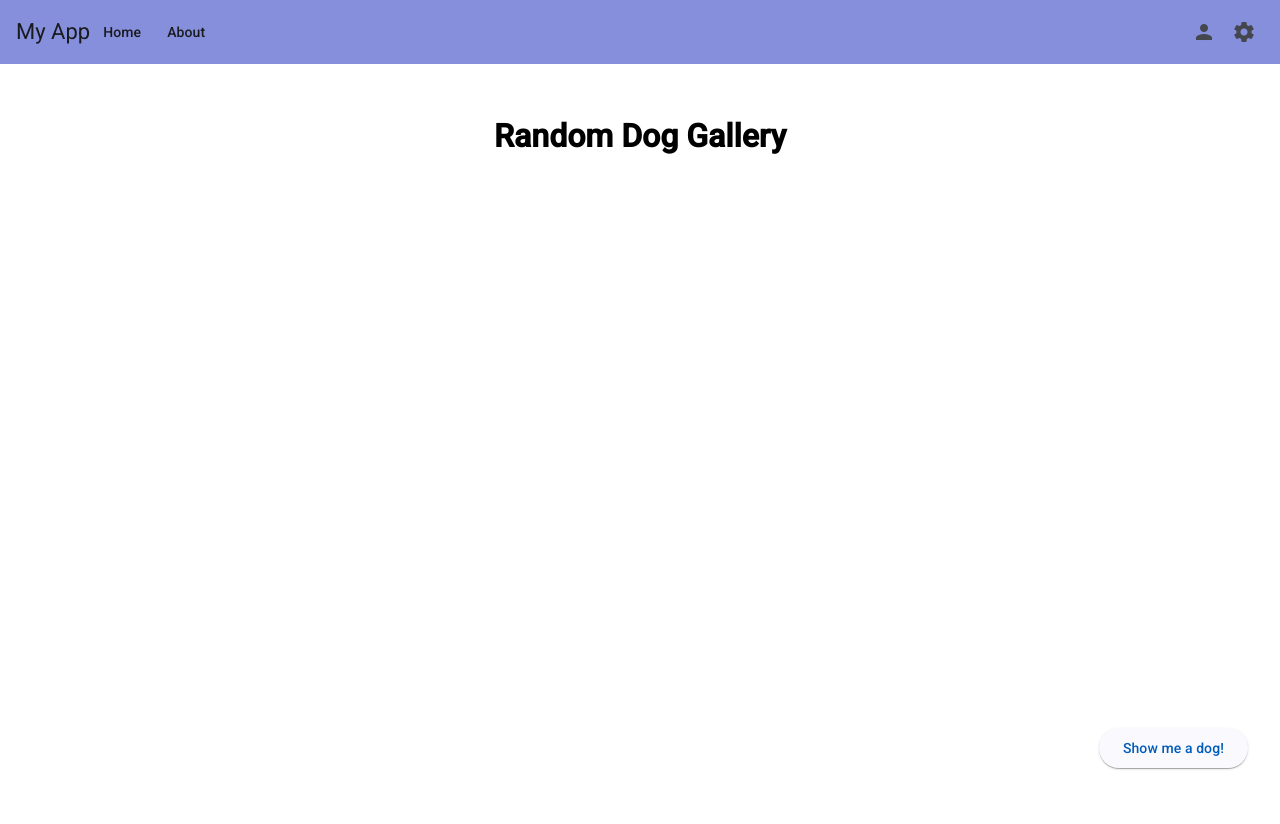
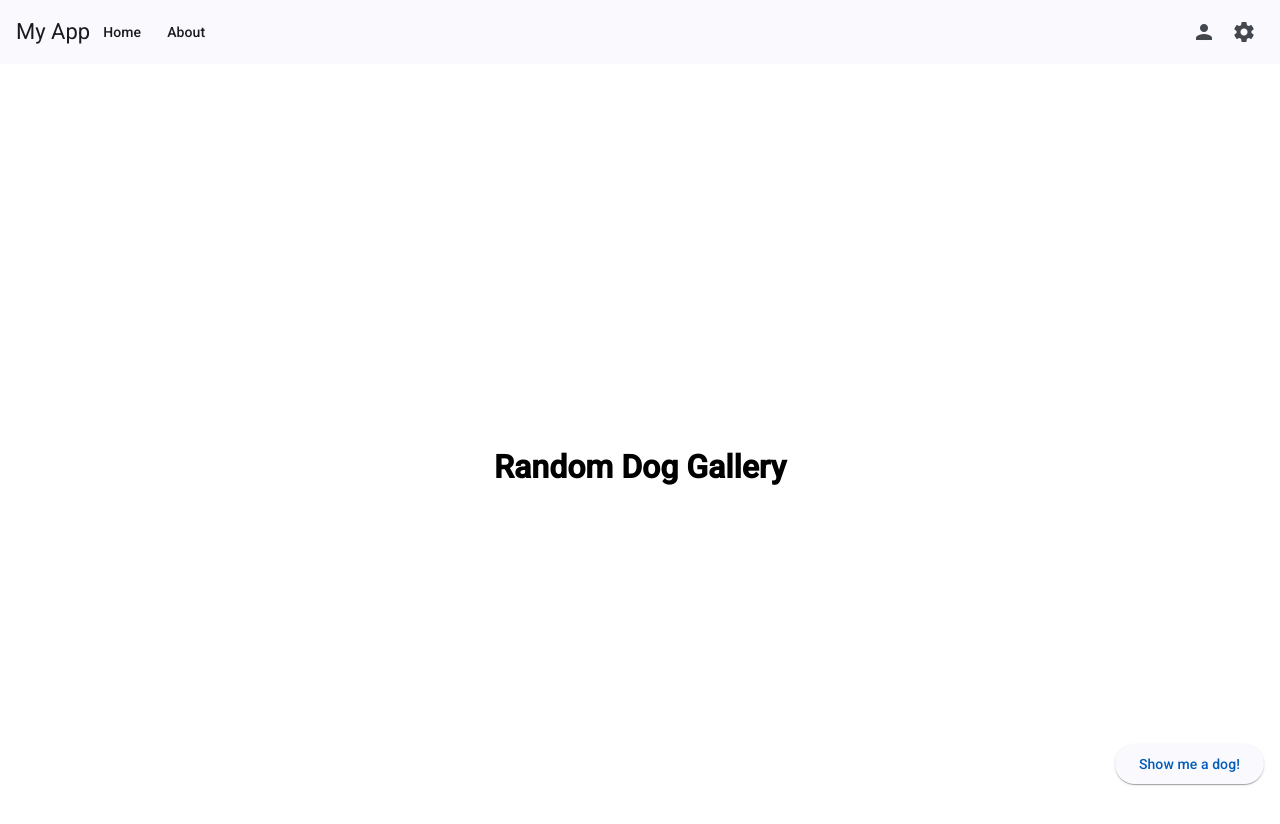
Before and after one commit to msgsummercamp/BarraDora, an Angular app in the folder frontend/angular/: page / in a window 1280 px wide. Shown: the top 824 px of the page. Before the commit the page ends 800 px from the top, so only its background shows below. Built offline with nearby package versions, Linux system fonts and the light colour scheme.

Commit message:
Components & Directives

```diff
--- a/frontend/angular/src/app/app.component.html
+++ b/frontend/angular/src/app/app.component.html
@@ -1,11 +1,4 @@
-<mat-toolbar
-  style="
-    display: flex;
-    align-items: center;
-    padding: 0 1rem;
-    background-color: #858fdbff;
-  "
->
+<mat-toolbar class="toolbar">
     <span>My App</span>
     <a mat-button routerLink="/home">Home</a>
     <a mat-button routerLink="/about">About</a>
@@ -18,22 +11,20 @@
     </button>
 </mat-toolbar>
 
-<main>
-  <div style="text-align: center; padding: 2rem">
+<main *ngIf="router.url === '/'">
+    <div class="gallery">
         <h1>Random Dog Gallery</h1>
         <div *ngIf="isLoading()">Loading...</div>
         <img
                 *ngIf="hasDogImage()"
                 [src]="dogImage()"
                 alt="Random Dog Image"
-      style="max-width: 100%; height: auto; margin-top: 1rem"
+                class="dog-image"
         />
     </div>
-  <button
-    mat-raised-button
-    (click)="fetchDogImage()"
-    style="position: fixed; bottom: 2rem; right: 2rem; z-index: 1000"
-  >
+    <button mat-raised-button class="fixed-button" (click)="fetchDogImage()">
         Show me a dog!
     </button>
 </main>
+
+<router-outlet></router-outlet>
--- a/frontend/angular/src/app/app.component.scss
+++ b/frontend/angular/src/app/app.component.scss
@@ -0,0 +1,26 @@
+.gallery {
+  display: flex;
+  flex-direction: column;
+  align-items: center;
+  justify-content: center;
+  height: 100vh; /* Makes the container take the full viewport height */
+}
+
+.gallery h1 {
+  margin-bottom: 1rem;
+  font-size: 2rem;
+  font-weight: bold;
+  text-align: center;
+}
+
+.gallery .dog-image {
+  max-width: 100%;
+  height: auto;
+}
+
+.fixed-button {
+  position: fixed;
+  bottom: 1rem;
+  right: 1rem;
+  z-index: 1000;
+}
--- a/frontend/angular/src/app/app.component.ts
+++ b/frontend/angular/src/app/app.component.ts
@@ -5,12 +5,16 @@ import { MatIconModule } from '@angular/material/icon';
 import { CommonModule } from '@angular/common';
 import { takeUntilDestroyed } from '@angular/core/rxjs-interop';
 import { Observable } from 'rxjs';
-import { Component, computed, DestroyRef, effect, signal } from '@angular/core';
+import {Component, computed, DestroyRef, effect, inject, signal} from '@angular/core';
+import { RouterOutlet} from "@angular/router";
+import {MatSnackBar, MatSnackBarModule} from "@angular/material/snack-bar";
+import { Router } from '@angular/router';
 
+type DogApiResponse = { message: string };
 @Component({
   selector: 'app-root',
   standalone: true,
-  imports: [MatToolbarModule, MatButtonModule, MatIconModule, CommonModule],
+  imports: [MatToolbarModule, MatButtonModule, MatIconModule, CommonModule, RouterOutlet, MatSnackBarModule],
   templateUrl: './app.component.html',
   styleUrls: ['./app.component.scss'],
 })
@@ -18,36 +22,28 @@ export class AppComponent {
   title = 'angular-setup';
   private readonly apiUrl = 'https://dog.ceo/api/breeds/image/random';
 
-  isLoading = signal(false);
-  dogImage = signal<string | null>(null);
+  readonly isLoading = signal(false);
+  readonly dogImage = signal<string | null>(null);
 
-  hasDogImage = computed(() => !!this.dogImage());
+  readonly hasDogImage = computed(() => !!this.dogImage());
 
-  constructor(
-    private http: HttpClient,
-    private destroyRef: DestroyRef,
-  ) {
-    effect(() => {
-      console.log('Dog image updated:', this.dogImage());
-    });
-  }
+  private http = inject(HttpClient)
+  private destroyRef = inject(DestroyRef)
+  private readonly  snackBar = inject(MatSnackBar);
+  readonly router = inject(Router);
 
   fetchDogImage(): void {
     this.isLoading.set(true);
 
-    const dogImage$: Observable<{ message: string }> = this.http.get<{
-      message: string;
-    }>(this.apiUrl);
+    const dogImage$: Observable<DogApiResponse> = this.http.get<DogApiResponse>(this.apiUrl);
 
     dogImage$.pipe(takeUntilDestroyed(this.destroyRef)).subscribe({
       next: (response) => {
-        console.log('API response:', response);
         this.dogImage.set(response.message);
         this.isLoading.set(false);
       },
       error: (err) => {
-        console.error('API error:', err);
-        alert('Failed to fetch dog image. Please try again later.');
+        this.showToast('Failed to fetch dog image');
         this.isLoading.set(false);
       },
       complete: () => {
@@ -55,4 +51,12 @@ export class AppComponent {
       },
     });
   }
+
+  private showToast(message: string): void {
+    this.snackBar.open(message, 'Close', {
+      duration: 3000,
+      horizontalPosition: 'right',
+      verticalPosition: 'top',
+    });
+  }
 }
--- a/frontend/angular/src/app/app.config.ts
+++ b/frontend/angular/src/app/app.config.ts
@@ -2,6 +2,8 @@ import { ApplicationConfig, provideZoneChangeDetection } from '@angular/core';
 import { provideRouter } from '@angular/router';
 
 import { routes } from './app.routes';
+import {bootstrapApplication} from "@angular/platform-browser";
+import {AppComponent} from "./app.component";
 
 export const appConfig: ApplicationConfig = {
   providers: [provideZoneChangeDetection({ eventCoalescing: true }), provideRouter(routes)]
--- a/frontend/angular/src/app/app.routes.ts
+++ b/frontend/angular/src/app/app.routes.ts
@@ -1,3 +1,6 @@
-import { Routes } from '@angular/router';
+import {provideRouter, Routes} from '@angular/router';
+import { NotFoundComponent } from '../not-found/not-found.component';
 
-export const routes: Routes = [];
+export const routes: Routes = [
+    { path: '**', component: NotFoundComponent },
+];
--- a/frontend/angular/src/main.ts
+++ b/frontend/angular/src/main.ts
@@ -5,8 +5,10 @@ import {
   provideHttpClient,
   withInterceptorsFromDi,
 } from '@angular/common/http';
+import {provideRouter} from "@angular/router";
+import {routes} from "./app/app.routes";
 
 bootstrapApplication(AppComponent, {
   ...appConfig,
-  providers: [provideHttpClient(withInterceptorsFromDi())],
+  providers: [provideHttpClient(withInterceptorsFromDi()), provideRouter(routes)],
 }).catch((err) => console.error(err));
--- /dev/null
+++ b/frontend/angular/src/not-found/not-found.component.html
@@ -0,0 +1,5 @@
+<div *ngIf="isNotMainRoute()" class="not-found">
+    <h1>404 - Page Not Found</h1>
+    <p>Oops! The page you're looking for doesn't exist.</p>
+    <a routerLink="/login" class="home-link">Go to Login</a>
+</div>
--- /dev/null
+++ b/frontend/angular/src/not-found/not-found.component.scss
@@ -0,0 +1,24 @@
+.not-found {
+  text-align: center;
+  margin-top: 5rem;
+}
+
+.not-found h1 {
+  font-size: 3rem;
+  color: #f44336;
+}
+
+.not-found p {
+  font-size: 1.5rem;
+  margin: 1rem 0;
+}
+
+.home-link {
+  display: inline-block;
+  margin-top: 1rem;
+  padding: 0.5rem 1rem;
+  background-color: #858fdbff;
+  color: #fff;
+  text-decoration: none;
+  border-radius: 0.25rem;
+}
--- /dev/null
+++ b/frontend/angular/src/not-found/not-found.component.ts
@@ -0,0 +1,17 @@
+import { Component } from '@angular/core';
+import { Router } from '@angular/router';
+import { CommonModule } from '@angular/common';
+
+@Component({
+    selector: 'app-not-found',
+    imports: [CommonModule],
+    templateUrl: './not-found.component.html',
+    styleUrls: ['./not-found.component.scss']
+})
+export class NotFoundComponent {
+    constructor(private router: Router) {}
+
+    isNotMainRoute(): boolean {
+        return this.router.url !== '/';
+    }
+}
```
Also changed, not shown: frontend/angular/src/login/login.component.ts (added, +8 -0 lines), frontend/angular/src/login/login.component.scss (added). Lines whose indentation alone changed are shown as unchanged.
